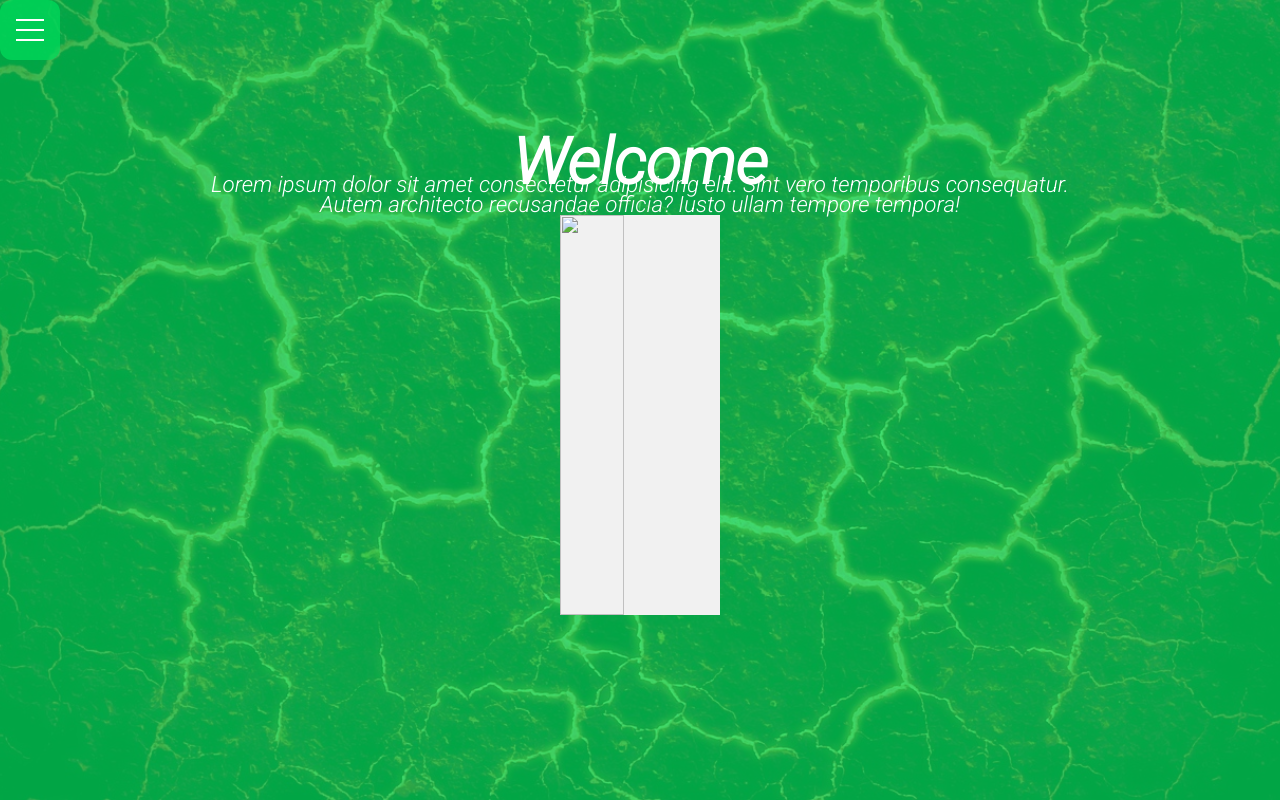
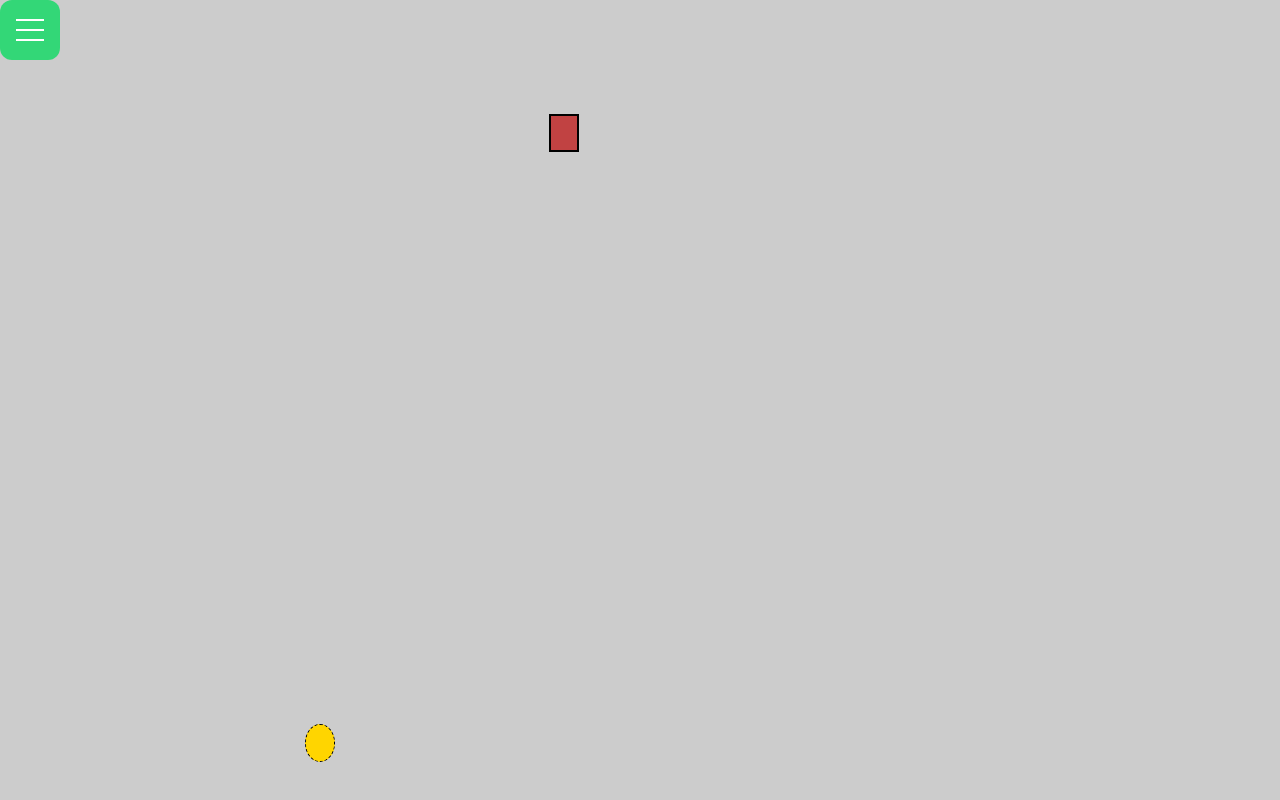
Before and after one commit to EvanWagner2/TheLifeOfEvan, a plain HTML site: page index.html in a window 1280 px wide. Drawn offline with nearby package versions, Linux system fonts and the light colour scheme; files whose address does not match are found by name.

Commit message:
Add files via upload

```diff
--- /dev/null
+++ b/food.js
@@ -0,0 +1,29 @@
+import { onSnake, expandSnake} from './snake.js'
+import { RandomGridPosition } from './grid.js'
+
+ let food = getRandomFoodPosition()
+ const EXPANSION_RATE = 1
+
+ export function update(){
+    if (onSnake(food)){
+     expandSnake(EXPANSION_RATE)
+     food = getRandomFoodPosition()
+    }
+ }
+
+ export function draw(gameBoard){
+
+ const foodElement = document.createElement('div')
+ foodElement.style.gridRowStart = food.y
+ foodElement.style.gridColumnStart = food.x
+ foodElement.classList.add('food')
+ gameBoard.appendChild(foodElement)
+ }
+
+ function getRandomFoodPosition(){
+     let newFoodPosition
+     while(newFoodPosition == null || onSnake(newFoodPosition)){
+         newFoodPosition = RandomGridPosition()
+     }
+     return newFoodPosition
+ }
--- /dev/null
+++ b/game.js
@@ -0,0 +1,39 @@
+import {update as updateSnake, draw as drawSnake, SNAKE_SPEED, getSnakeHead, snakeIntersection} from './snake.js'
+import {update as updateFood, draw as drawFood} from './food.js'
+import { outsideGrid } from './grid.js'
+let lastRenderTime = 0
+let gameOver = false
+const gameBoard = document.getElementById('game-board')
+
+function main(currentTime){
+    if(gameOver){
+       if(confirm('You lost! while you are here, why dont you check out my portfolio')){
+           window.location = './portfolio.html'
+       }
+       return
+    }
+    window.requestAnimationFrame(main)
+    const secondsSinceLastRender = (currentTime - lastRenderTime) /1000
+   if( secondsSinceLastRender < 1 / SNAKE_SPEED ) return
+    lastRenderTime = currentTime
+    console.log("Render")
+
+    update()
+    draw()
+}
+window.requestAnimationFrame(main)
+
+ function update(){
+     updateSnake()
+     updateFood()
+     checkDeath()
+ }
+function draw(){
+    gameBoard.innerHTML = ''
+    drawSnake(gameBoard)
+    drawFood(gameBoard)
+}
+
+function checkDeath(){
+    gameOver = outsideGrid(getSnakeHead) || snakeIntersection()
+}
--- /dev/null
+++ b/grid.js
@@ -0,0 +1,14 @@
+const GRID_SIZE = 21
+export function RandomGridPosition(){
+    return{
+        x: Math.floor(Math.random() * GRID_SIZE) +1,
+        y: Math.floor(Math.random() * GRID_SIZE) +1
+    }
+}
+
+export function outsideGrid(position){
+    return(
+        position.x < 1 || position.x > GRID_SIZE ||
+        position.y < 1 || position.y > GRID_SIZE
+    )
+}
--- a/index.html
+++ b/index.html
@@ -7,14 +7,60 @@
     <meta http-equiv="X-UA-Compatible" content="ie=edge">
     <meta name="author" content="Evan Wagner">
     <meta name="linkedin" content="https://www.linkedin.com/in/evan-wagner-1b92201b3/">
-    <title>The Death Star</title>
+    <title>The Life of Evan</title>
     <link href="https://fonts.googleapis.com/css2?family=Roboto:ital,wght@1,300&display=swap" rel="stylesheet">
     <link rel="stylesheet" href="style.css">
     <link rel="stylesheet" href="menu.css">
       <link rel="stylesheet" href="https://unpkg.com/aos@next/dist/aos.css" />
 
+    <style>
+    body{
+       min-height: 100vh;
+       width: 100vw;
+        display: flex;
+        justify-content: center;
+        align-items: center;
+        margin: 0;
+        background-color: black;
+    }
+
+
+#game-board {
+    background-color: #cccccc;
+    min-height: 100vh;
+    width: 100%;
+    display: grid;
+    grid-template-rows: repeat(21, 1fr);
+    grid-template-columns: repeat(21, 1fr);
+    }
+
+.snake{
+    max-width: 50%;
+    max-height: 100%;
+    background-color: #C14242;
+    border-style: solid;
+    border-color: black;
+    border-width: 2px;
+    padding: 0;
+    grid-area: auto;
+
+}
+.food{
+    background-color: hsl(50, 100%, 50%);
+    border-style: dashed;
+    border-color: black;
+    border-width: 1px;
+    max-width: 50%;
+    border-radius: 50%;
+
+}
+
+
+    </style>
 </head>
 <body>
+    <script src="game.js" defer type="module"></script>
+
     <div class="menu-wrap">
         <input type="checkbox" class="toggler">
         <div class="hamburger"><div></div></div>
@@ -33,16 +79,10 @@
         </div>
 
     <header class="showcase">
-        <div class="container showcase-inner">
-            <h1><span>Welcome</span></h1>
-            <p>Lorem ipsum dolor sit amet consectetur adipisicing elit. Sint vero temporibus consequatur. Autem architecto recusandae officia? Iusto ullam tempore tempora!</p>
-            <section class="card">
-                <img src="" alt="">
-                <div>
-                  <h3></h3>
-                </div>
-            </section>
-        </div>
+
     </header>
+    <div id="game-board"></div>
+
+
 </body>
 </html>
--- /dev/null
+++ b/input.js
@@ -0,0 +1,27 @@
+let inputDirection = {x: 0, y: 0 }
+let lastInputDirection = {x: 0, y: 0}
+
+window.addEventListener('keydown', e =>{
+    switch(e.key){
+        case 'ArrowUp':
+            if(lastInputDirection.y !== 0) break
+        inputDirection = {x: 0, y: -1}
+    break
+        case 'ArrowDown':
+            if(lastInputDirection.y !== 0) break
+        inputDirection = {x: 0, y: 1}
+    break
+        case 'ArrowLeft':
+            if(lastInputDirection.x !== 0) break
+        inputDirection = {x: -1, y: 0}
+    break
+        case 'ArrowRight':
+            if(lastInputDirection.x !== 0) break
+        inputDirection = {x: 1, y: 0}
+    break
+    }
+})
+export function getInputDirection(){
+    lastInputDirection = inputDirection
+    return inputDirection
+}
--- /dev/null
+++ b/snake.js
@@ -0,0 +1,60 @@
+import { getInputDirection } from "./input.js"
+
+export const SNAKE_SPEED = 4
+const snakeBody = [
+    { x: 10, y: 4 },
+
+]
+let newSegments = 0
+
+export function update() {
+
+    const inputDirection = getInputDirection()
+    for (let i = snakeBody.length - 2; i >= 0; i--) {
+        snakeBody[i + 1] = { ...snakeBody[i] }
+    }
+    snakeBody[0].x += inputDirection.x
+    snakeBody[0].y += inputDirection.y
+    addSegments()
+}
+
+export function draw(gameBoard) {
+
+    snakeBody.forEach(segment => {
+        const snakeElement = document.createElement('div')
+        snakeElement.style.gridRowStart = segment.y
+        snakeElement.style.gridColumnStart = segment.x
+        snakeElement.classList.add('snake')
+        gameBoard.appendChild(snakeElement)
+    })
+}
+
+export function expandSnake(amount) {
+    newSegments += amount
+}
+
+export function onSnake(position, { ignoreHead = false} = {}) {
+    return snakeBody.some((segment, index) => {
+        if (ignoreHead && index === 0) return false
+        return equalPositions(segment, position)
+    })
+}
+
+export function getSnakeHead(){
+    return snakeBody[0]
+}
+
+export function snakeIntersection(){
+    return onSnake(snakeBody[0], {ignoreHead: true})
+}
+
+function equalPositions(pos1, pos2) {
+    return pos1.x === pos2.x && pos1.y === pos2.y
+}
+
+function addSegments(){
+    for(let i = 0; i < newSegments; i++){
+       snakeBody.push({ ...snakeBody[snakeBody.length -1] })
+}
+newSegments = 0
+}
--- a/style.css
+++ b/style.css
@@ -62,8 +62,9 @@ img{
 .card h3{
   margin-bottom: 2rem;
 }
-.card img{
-  height: 400px;
+.card iframe{
+  height: 500px;
+  width: 100%;
 }
 
 .card > div {
```
Also changed, not shown: portfolio.html (+4 -4 lines).
